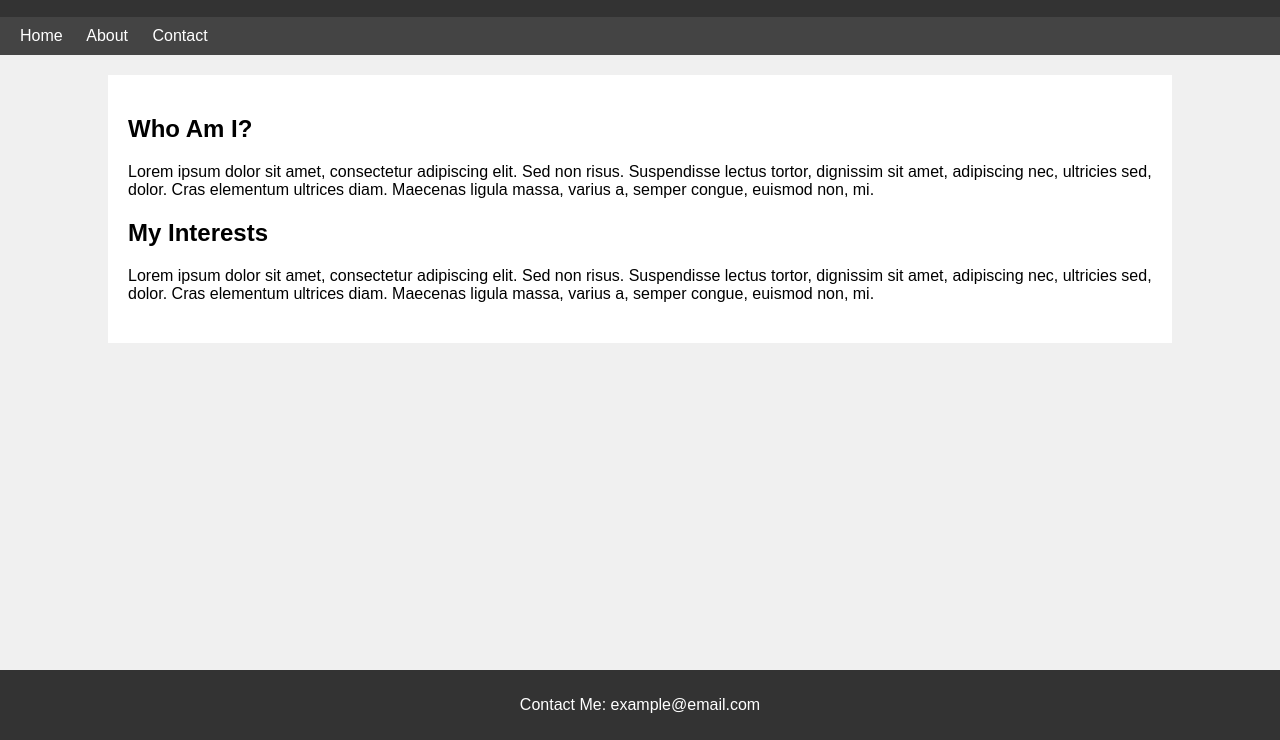
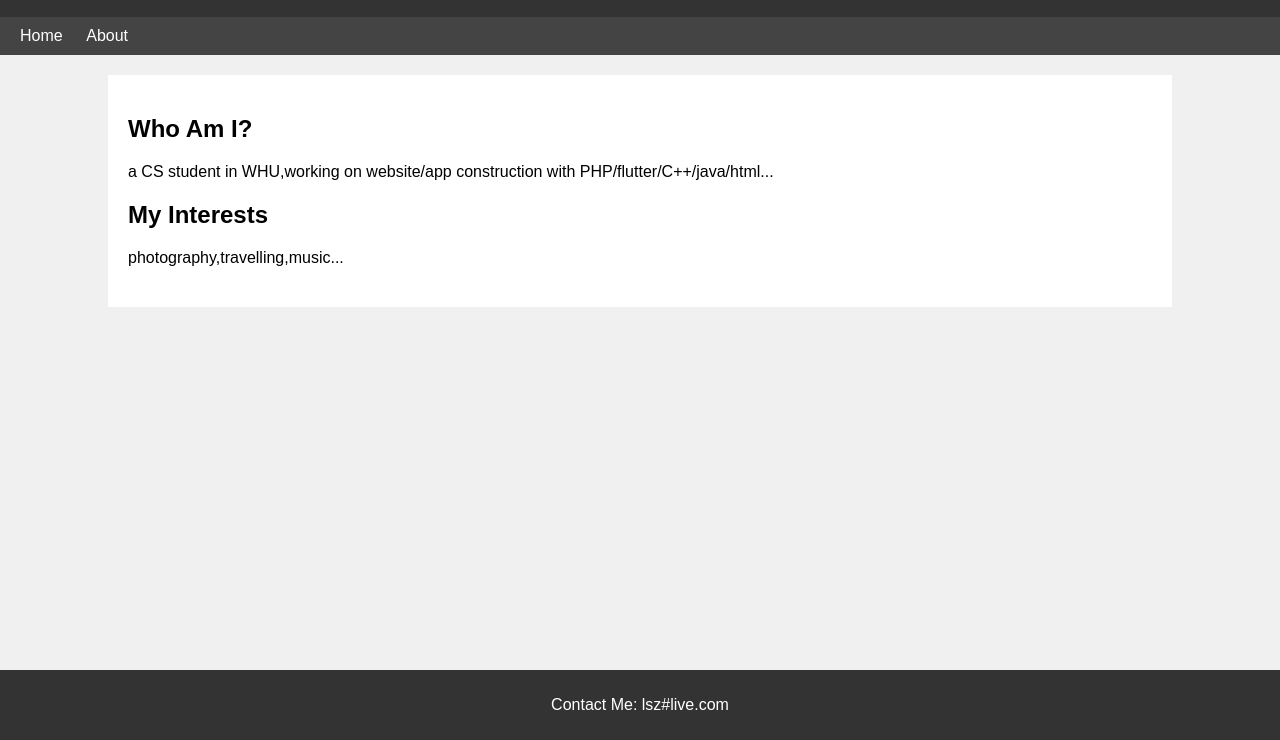
Before and after one commit to WeirdW/Weirdw.github.io, a plain HTML site: page about.html in a window 1280 px wide. Shown: the part 60-800 px from the top of the page. Drawn offline with Linux system fonts and the light colour scheme.

Commit message:
Update about.html

```diff
--- a/about.html
+++ b/about.html
@@ -57,20 +57,19 @@
     <nav>
         <a href="index.html">Home</a>
         <a href="about.html">About</a>
-        <a href="contact.html">Contact</a>
     </nav>
     <div class="container">
         <div class="content">
             <h2>Who Am I?</h2>
-            <p>Lorem ipsum dolor sit amet, consectetur adipiscing elit. Sed non risus. Suspendisse lectus tortor, dignissim sit amet, adipiscing nec, ultricies sed, dolor. Cras elementum ultrices diam. Maecenas ligula massa, varius a, semper congue, euismod non, mi.</p>
+            <p>a CS student in WHU,working on website/app construction with PHP/flutter/C++/java/html...</p>
         </div>
         <div class="content">
             <h2>My Interests</h2>
-            <p>Lorem ipsum dolor sit amet, consectetur adipiscing elit. Sed non risus. Suspendisse lectus tortor, dignissim sit amet, adipiscing nec, ultricies sed, dolor. Cras elementum ultrices diam. Maecenas ligula massa, varius a, semper congue, euismod non, mi.</p>
+            <p>photography,travelling,music...</p>
         </div>
     </div>
     <footer>
-        <p>Contact Me: example@email.com</p>
+        <p>Contact Me: lsz#live.com</p>
     </footer>
 </body>
 </html>
```
